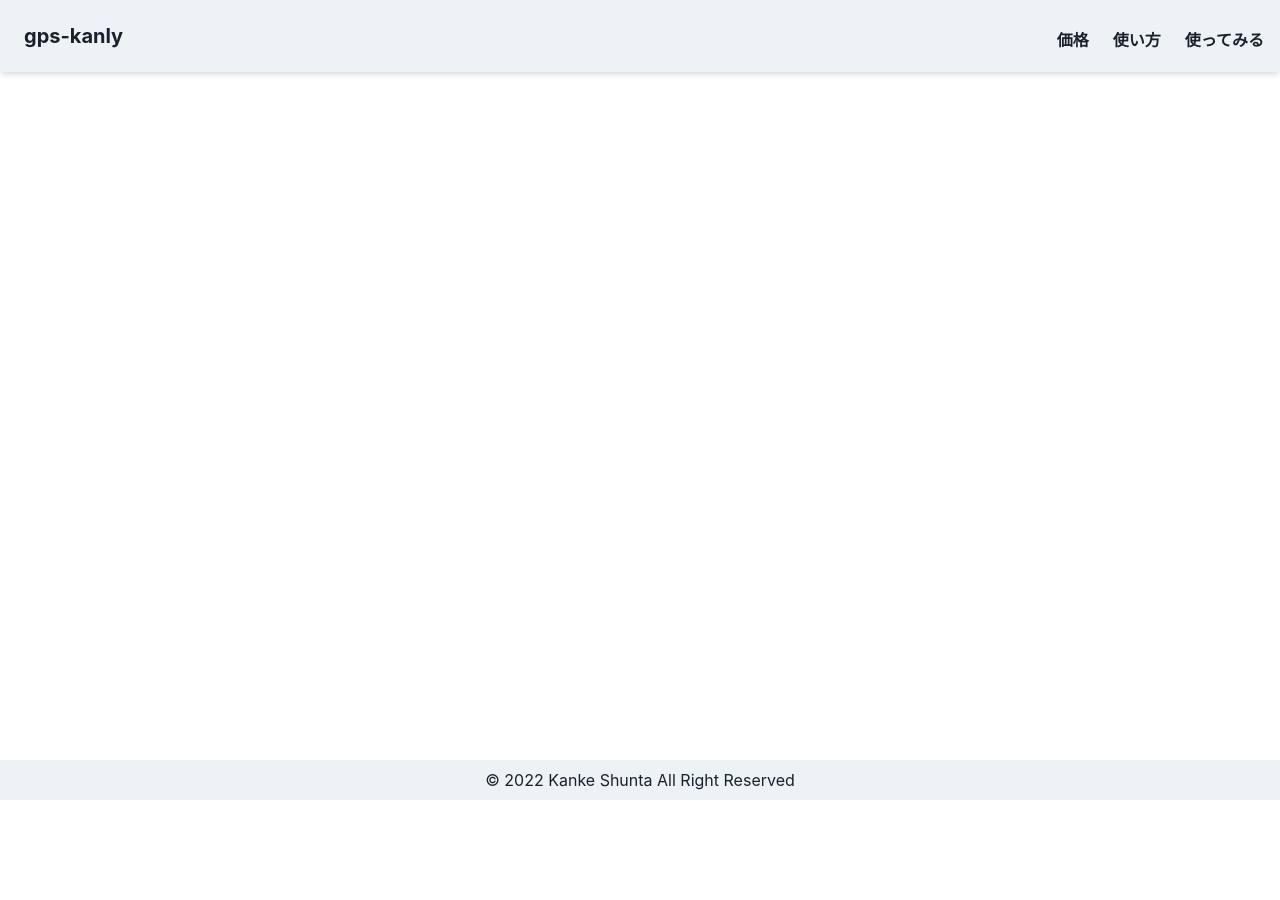
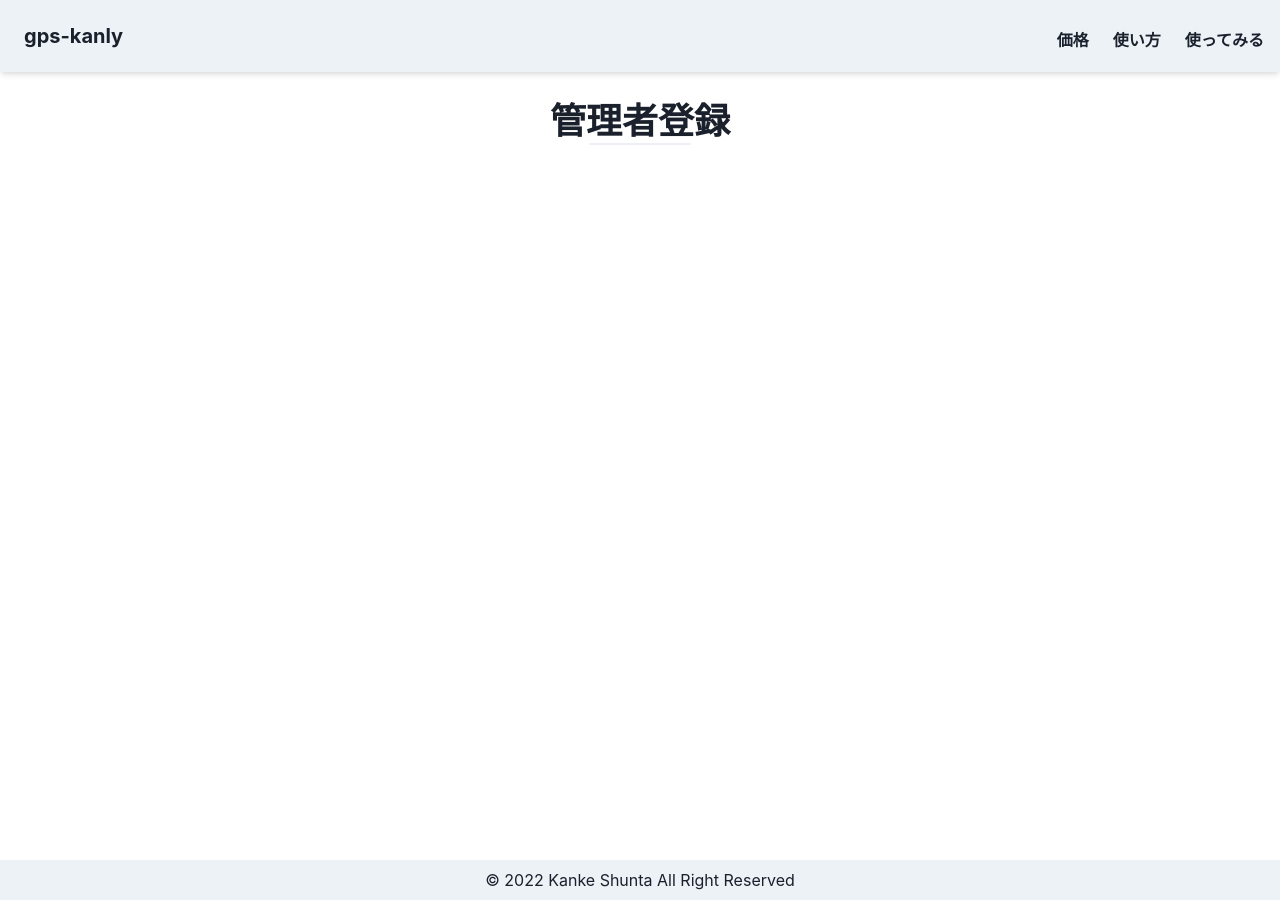
Before and after one commit to neco3s/gps-kanly, a Next.js app: page /signup in a window 1280 px wide. Before the commit the page ends 800 px from the top, so only its background shows below. Built offline with nearby package versions, Linux system fonts and the light colour scheme.

Commit message:
[add] signupページのHeadingを追加 #7

```diff
--- /dev/null
+++ b/src/components/Organisms/SignUpSection.tsx
@@ -0,0 +1,14 @@
+import { Box, Divider, Heading, Wrap, WrapItem } from '@chakra-ui/react'
+import React from 'react'
+import { PriceCard } from '../Molecules/PriceCard'
+
+export const SignUpSection = () => {
+  return (
+    <Box pb={10} mt='100px'>
+      <Heading mt={10} textAlign='center'>
+        管理者登録
+      </Heading>
+      <Divider orientation='horizontal' borderWidth='thin' w='100px' m='auto' mb={5} />
+    </Box>
+  )
+}
--- a/src/pages/signup.tsx
+++ b/src/pages/signup.tsx
@@ -1,10 +1,13 @@
 import React from 'react'
 import { BaseLayout } from '@/components/Templates/BaseLayout'
+import { SignUpSection } from '@/components/Organisms/SignUpSection'
 
 const SignUp = () => {
   return (
     <>
-      <BaseLayout>signup</BaseLayout>
+      <BaseLayout>
+        <SignUpSection />
+      </BaseLayout>
     </>
   )
 }
```
